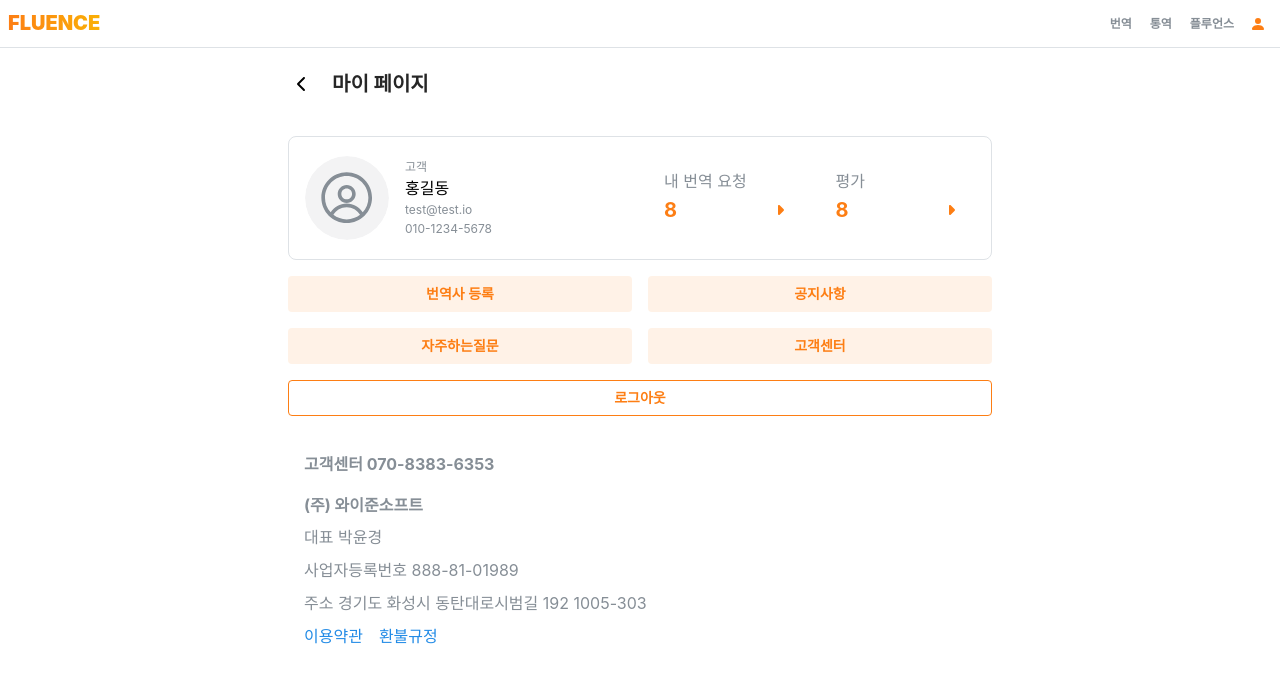
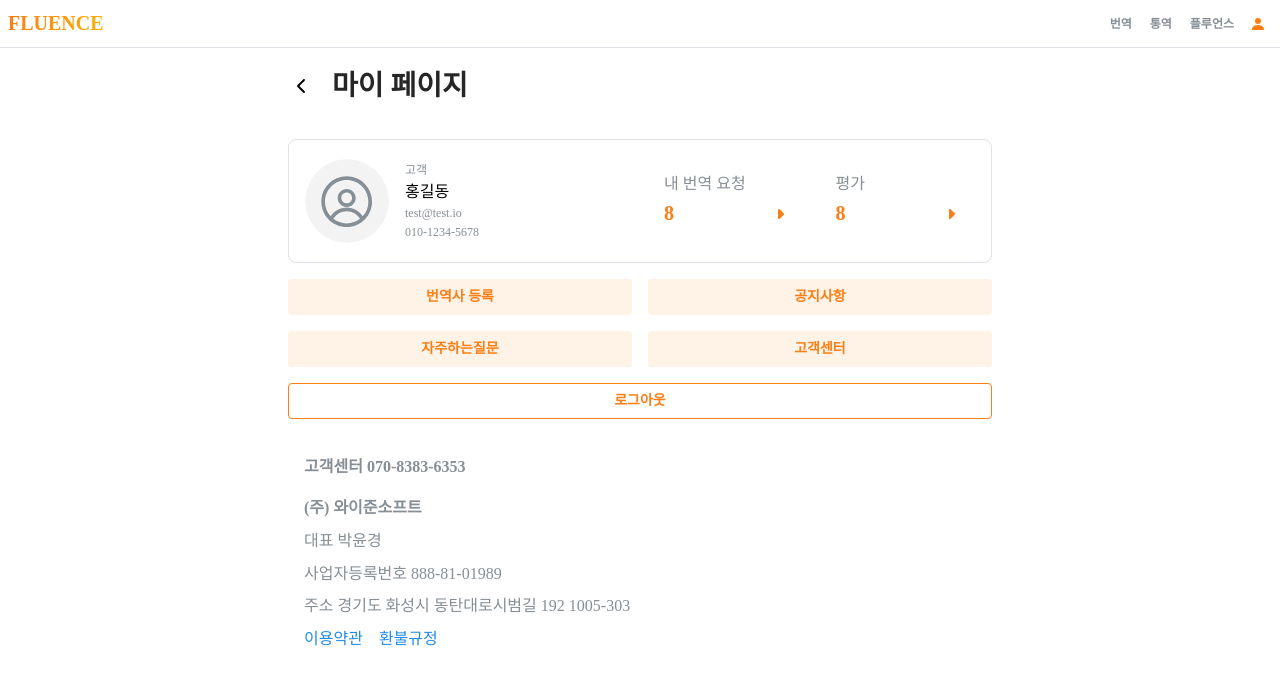
Before and after one commit to lgj9172/translate-platform, a Next.js app: page /my in a window 1280 px wide. Shown: the top 684 px of the page. Built offline with nearby package versions, Linux system fonts and the light colour scheme.

Commit message:
fix: font

```diff
--- a/app/globals.css
+++ b/app/globals.css
@@ -3,3 +3,7 @@
 }
 @tailwind components;
 @tailwind utilities;
+@import url(https://spoqa.github.io/spoqa-han-sans/css/SpoqaHanSansNeo.css);
+* {
+  font-family: "Spoqa Han Sans Neo", "sans-serif";
+}
--- a/app/layout.tsx
+++ b/app/layout.tsx
@@ -18,7 +18,7 @@ export default function RootLayout({
   children: React.ReactNode;
 }) {
   return (
-    <html lang="en">
+    <html lang="ko">
       <head>
         <ColorSchemeScript />
       </head>
--- a/app/my/translator/page.tsx
+++ b/app/my/translator/page.tsx
@@ -41,7 +41,7 @@ export default function Page() {
                 component={Link}
                 href="/my"
               >
-                <FaChevronLeft/>
+                <FaChevronLeft />
               </ActionIcon>
               <PageTitle>번역사 등록 신청</PageTitle>
             </Group>
--- a/components/PageTitle.tsx
+++ b/components/PageTitle.tsx
@@ -4,8 +4,6 @@ interface Props {
 
 export default function PageTitle({ children }: Props) {
   return (
-    <span className="text-neutral-800 text-xl font-bold leading-loose">
-      {children}
-    </span>
+    <span className="text-neutral-800 text-[28px] font-bold">{children}</span>
   );
 }
```
